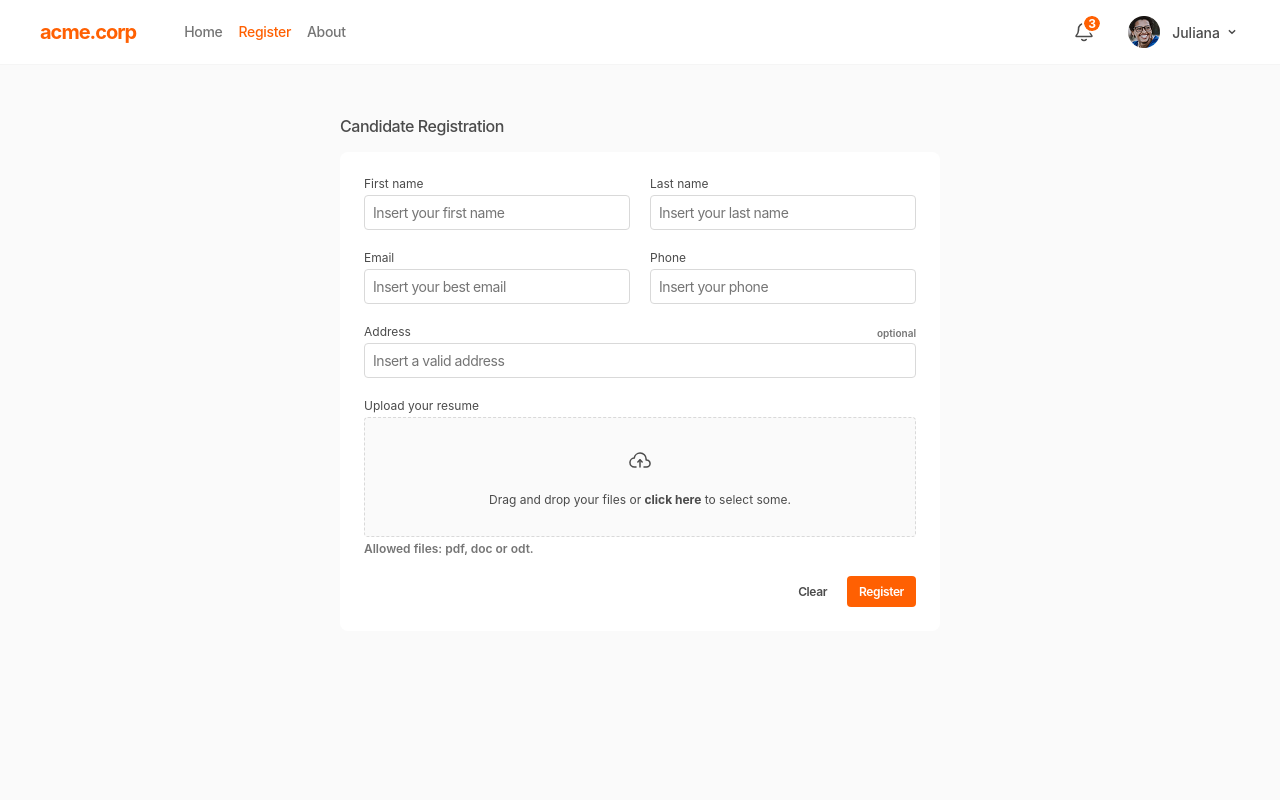
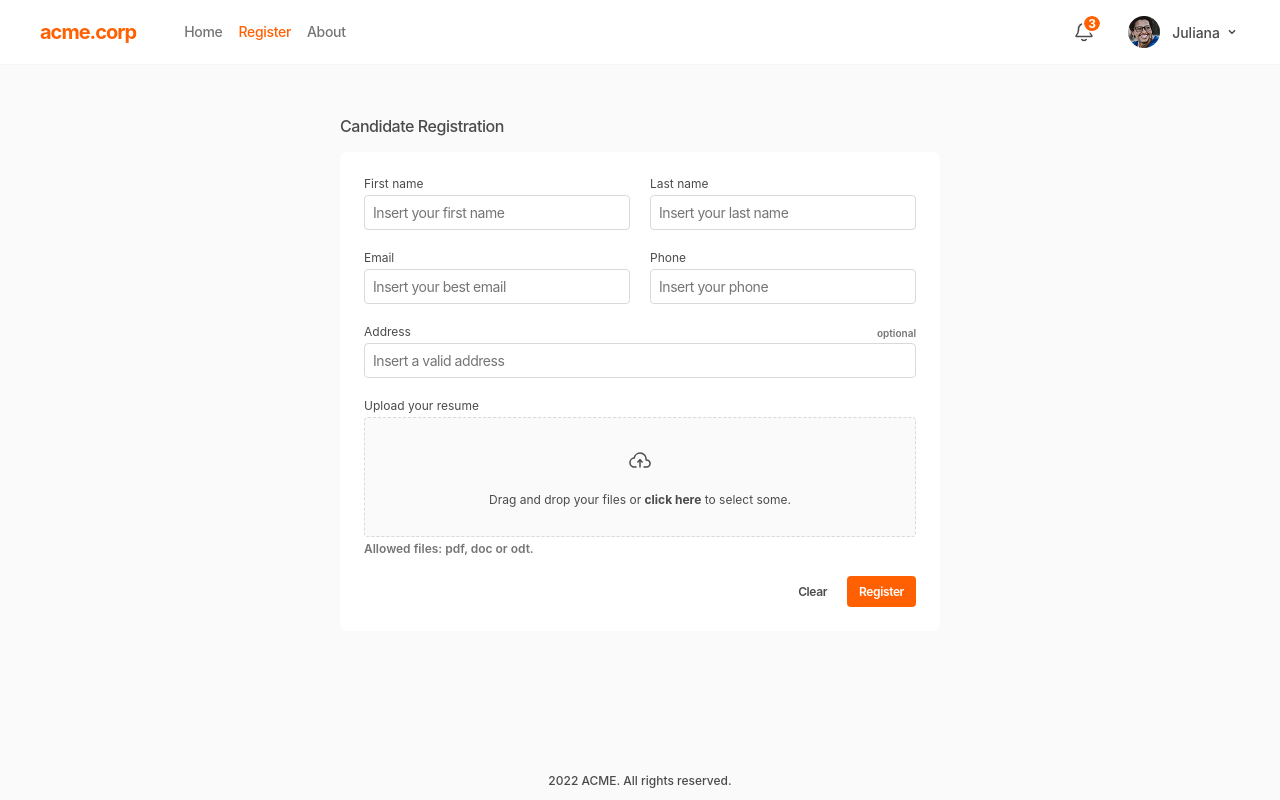
Before and after one commit to meninomiel/Desafio-UI-Developer-CESAR, a React (Vite) app: page / in a window 1280 px wide. Built offline with nearby package versions, Linux system fonts and the light colour scheme.

Commit message:
feat(page-shell): set default footer text in PageShell component

```diff
--- a/src/pages/_layout/PageShell/index.tsx
+++ b/src/pages/_layout/PageShell/index.tsx
@@ -6,7 +6,7 @@ import { Header } from '../Header';
 export const PageShell: React.FC<PageShellProps> = ({
   children,
   header = <Header />,
-  footer,
+  footer = "2022 ACME. All rights reserved.",
 }) => (
   <Shell>
     {header && <HeaderSlot>{header}</HeaderSlot>}
--- a/src/pages/_layout/PageShell/styles.ts
+++ b/src/pages/_layout/PageShell/styles.ts
@@ -23,4 +23,11 @@ export const HeaderSlot = styled.header`
 
 export const FooterSlot = styled.footer`
   flex-shrink: 0;
+  display: flex;
+  justify-content: center;
+  width: 100%;
+  font-size: .75rem;
+  padding: ${({ theme }: { theme: AppTheme }) => theme.spacing.small}px;
+  color: ${({ theme }: { theme: AppTheme }) => theme.color.content.dark};
+  font-weight: 500;
 `;
```
